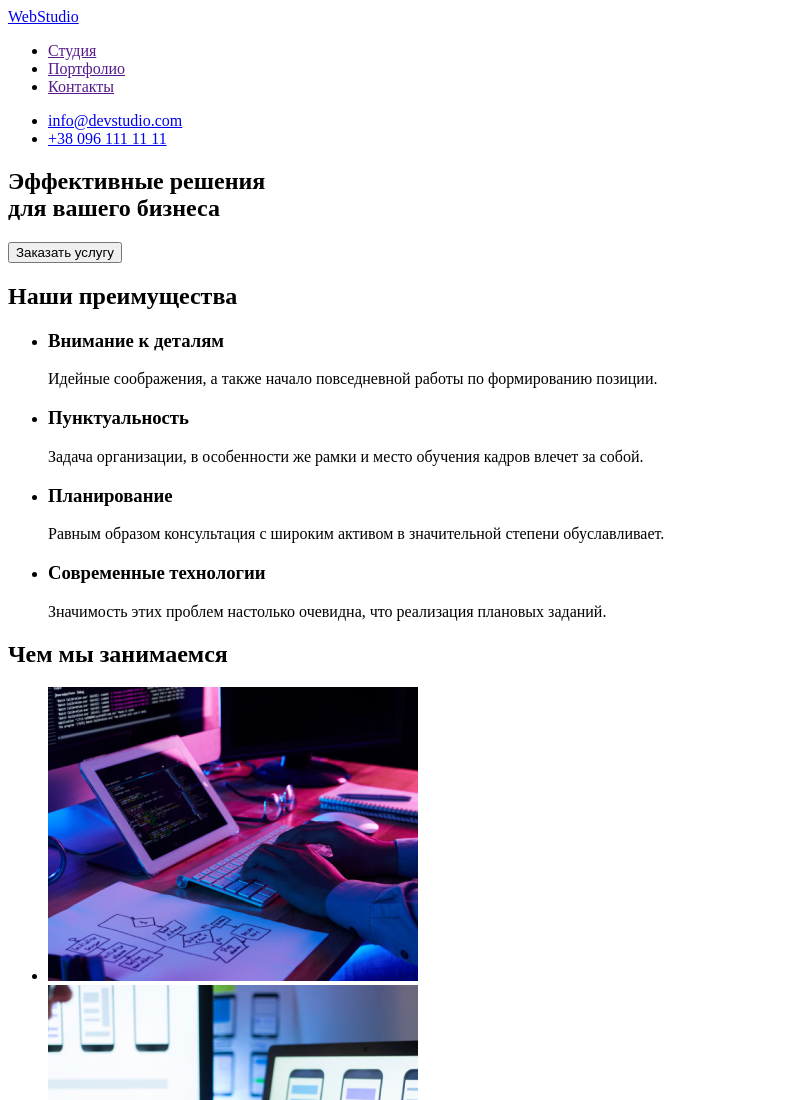
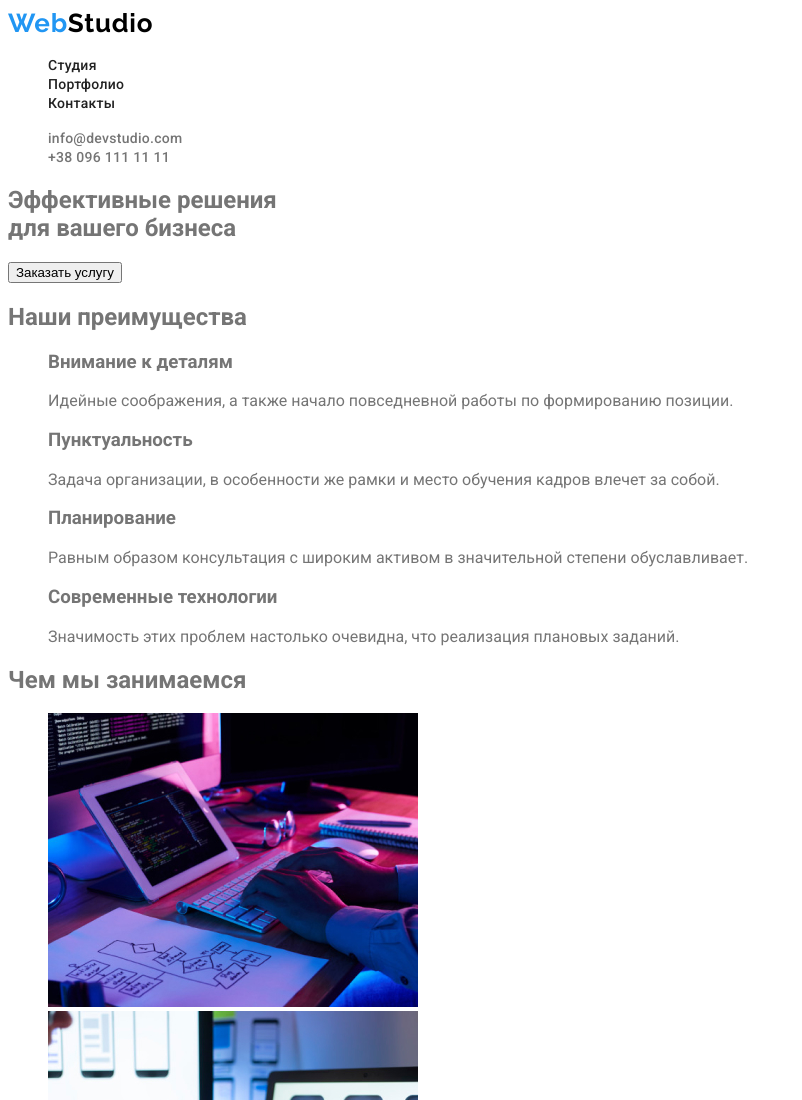
Before and after one commit to VitaliiKarpovets/goit-markup-hw-02, a plain HTML site: page index.html in a window 1280 px wide. Shown: the top 1100 px of the page, without its empty margins (0-802 px from the left). Drawn offline with Linux system fonts and the light colour scheme.

Commit message:
header css

```diff
--- /dev/null
+++ b/css/styles.css
@@ -0,0 +1,59 @@
+:root {
+  --nav-text-color: rgba(33, 33, 33, 1);
+  --title-text-color: rgba(33, 33, 33, 1);
+  --text-color: rgba(117, 117, 117, 1);
+  --accent-color: rgba(33, 150, 243, 1);
+  --primary-bg-color: #ffffff;
+}
+
+body {
+  background-color: var(--primary-bg-color);
+  color: var(--text-color);
+  font-family: Roboto;
+  font-style: normal;
+}
+
+ul {
+  list-style: none;
+}
+
+a {
+  color: inherit;
+  text-decoration: none;
+}
+
+/* Header */
+
+.logo {
+  color: rgba(0, 0, 0, 1);
+  font-family: Raleway;
+  font-size: 26px;
+  line-height: 1.192;
+  letter-spacing: 0.03em;
+}
+
+.logo-primary {
+  color: rgba(33, 150, 243, 1);
+}
+
+.logo:hover,
+.logo:focus {
+  color: var(--accent-color);
+}
+
+.link {
+  color: var(--nav-text-color);
+  font-weight: 500;
+  font-size: 14px;
+  line-height: 1.143;
+  letter-spacing: 0.02em;
+}
+
+.site-media .link {
+  color: var(--text-color);
+}
+
+.link:hover,
+.link:focus {
+  color: var(--accent-color);
+}
--- a/index.html
+++ b/index.html
@@ -5,20 +5,24 @@
     <meta http-equiv="X-UA-Compatible" content="IE=edge">
     <meta name="viewport" content="width=device-width, initial-scale=1.0">
     <title>goit-markup-hw-01</title>
+    <link rel="preconnect" href="https://fonts.gstatic.com">
+    <link href="https://fonts.googleapis.com/css2?family=Raleway:wght@700&family=Roboto:wght@400;500;700;900&display=swap"
+        rel="stylesheet">
+    <link rel="stylesheet" href="./css/styles.css">
 </head>
 <body>
     <header>
         <nav>
-            <a href="/">WebStudio</a>
-            <ul>
-                <li><a href="">Студия</a></li>
-                <li><a href="">Портфолио</a></li>
-                <li><a href="">Контакты</a></li>
+            <a href="./index.html" class="logo"> <span class="logo-primary">Web</span>Studio</a>
+            <ul class="site-nav">
+                <li><a href="" class="link">Студия</a></li>
+                <li><a href="" class="link">Портфолио</a></li>
+                <li><a href="" class="link">Контакты</a></li>
             </ul>
         </nav>
-        <ul>
-            <li><a href="mailto:info@devstudio.com">info@devstudio.com</a></li>
-            <li><a href="tel:+380961111111">+38 096 111 11 11</a></li>
+        <ul class="site-media">
+            <li><a href="mailto:info@devstudio.com" class="link">info@devstudio.com</a></li>
+            <li><a href="tel:+380961111111" class="link">+38 096 111 11 11</a></li>
         </ul>
 
     </header>
```
Also changed, not shown: portfolio.html (added).
